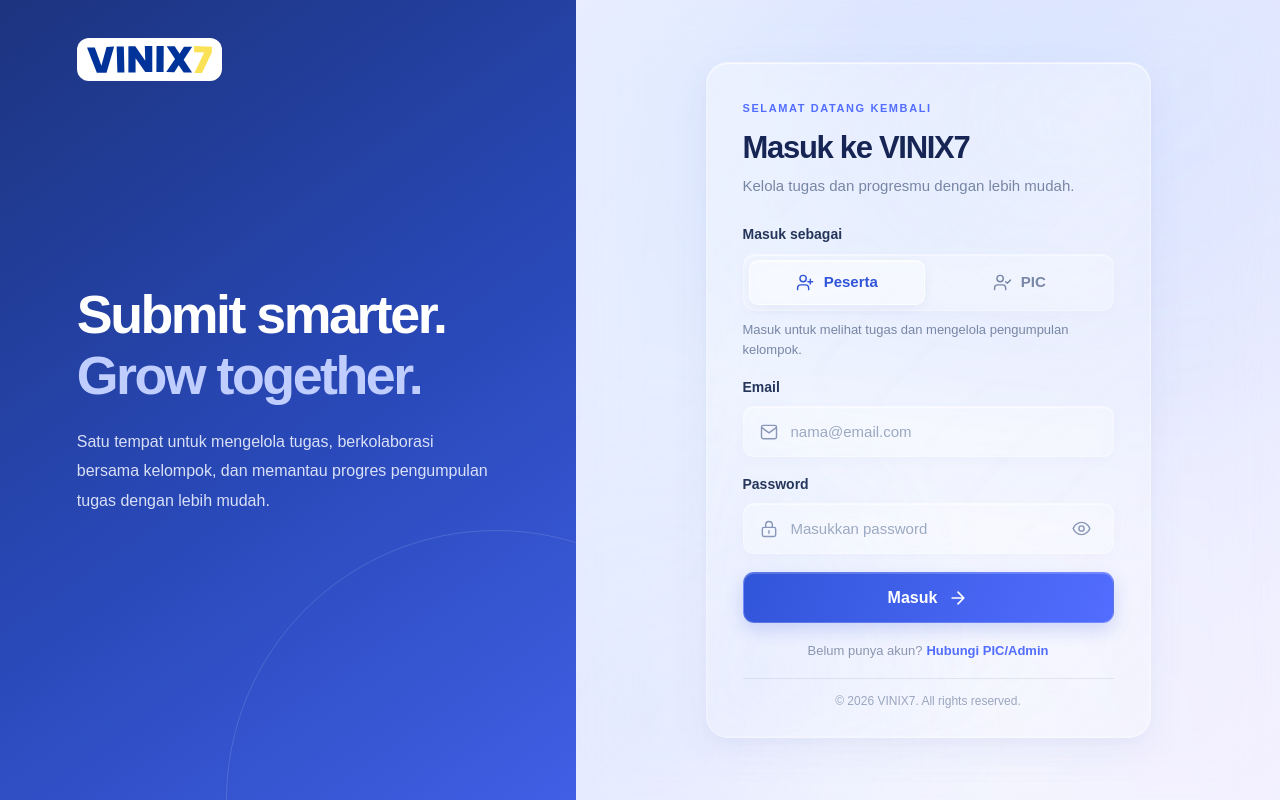
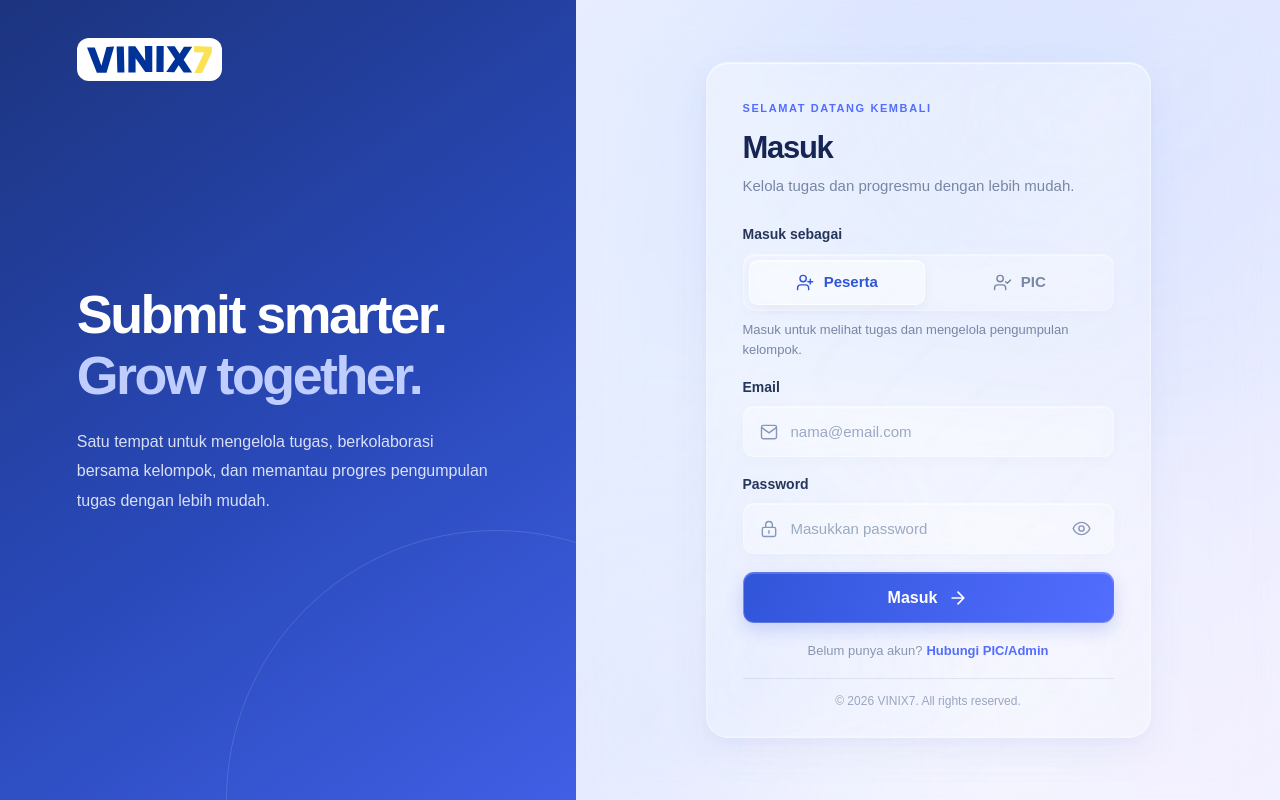
Before and after one commit to diickyadi/classhub, a Next.js app: page / in a window 1280 px wide. Built offline with nearby package versions, Linux system fonts and the light colour scheme; no server answers.

Commit message:
fix: update login page heading

```diff
--- a/app/page.tsx
+++ b/app/page.tsx
@@ -168,7 +168,7 @@ export default function Home() {
           <div className="login-panel-content">
             <div className="login-heading">
               <span className="login-eyebrow">SELAMAT DATANG KEMBALI</span>
-              <h2>Masuk ke VINIX7</h2>
+              <h2>Masuk</h2>
               <p>Kelola tugas dan progresmu dengan lebih mudah.</p>
             </div>
 
```
